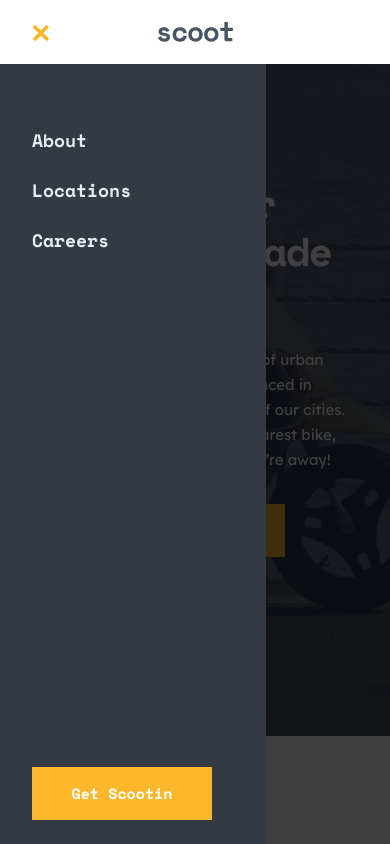
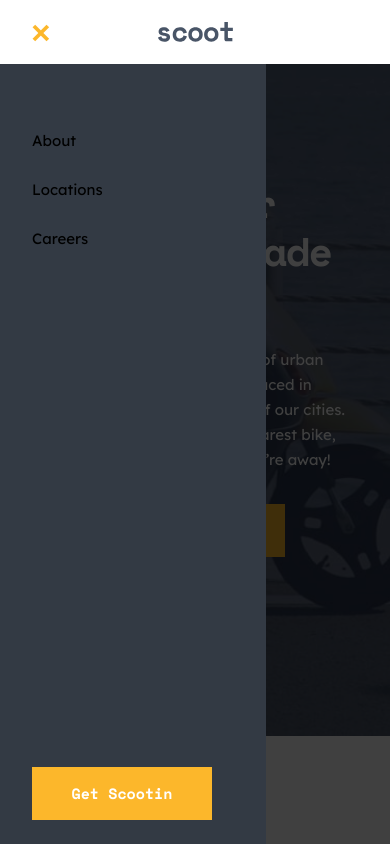
Before and after one commit to stephjoseph/scoot-website, a React (Vite) app: page / in a window 390 px wide. Both pictures are taken after a click on the button 42 px from the left and 32 px from the top of the page. Shown: the top 844 px of the page. Built offline with nearby package versions, Linux system fonts and the light colour scheme.

Commit message:
Update MobileNav.tsx

```diff
--- a/src/components/MobileNav.tsx
+++ b/src/components/MobileNav.tsx
@@ -58,17 +58,29 @@
         >
           <ul className="flex flex-col gap-6">
             <li>
-              <Link onClick={handleClick} className="font-nav" to="/about">
+              <Link
+                onClick={handleClick}
+                className="font-mobile-nav"
+                to="/about"
+              >
                 About
               </Link>
             </li>
             <li>
-              <Link onClick={handleClick} className="font-nav" to="/locations">
+              <Link
+                onClick={handleClick}
+                className="font-mobile-nav"
+                to="/locations"
+              >
                 Locations
               </Link>
             </li>
             <li>
-              <Link onClick={handleClick} className="font-nav" to="/careers">
+              <Link
+                onClick={handleClick}
+                className="font-mobile-nav"
+                to="/careers"
+              >
                 Careers
               </Link>
             </li>
```
